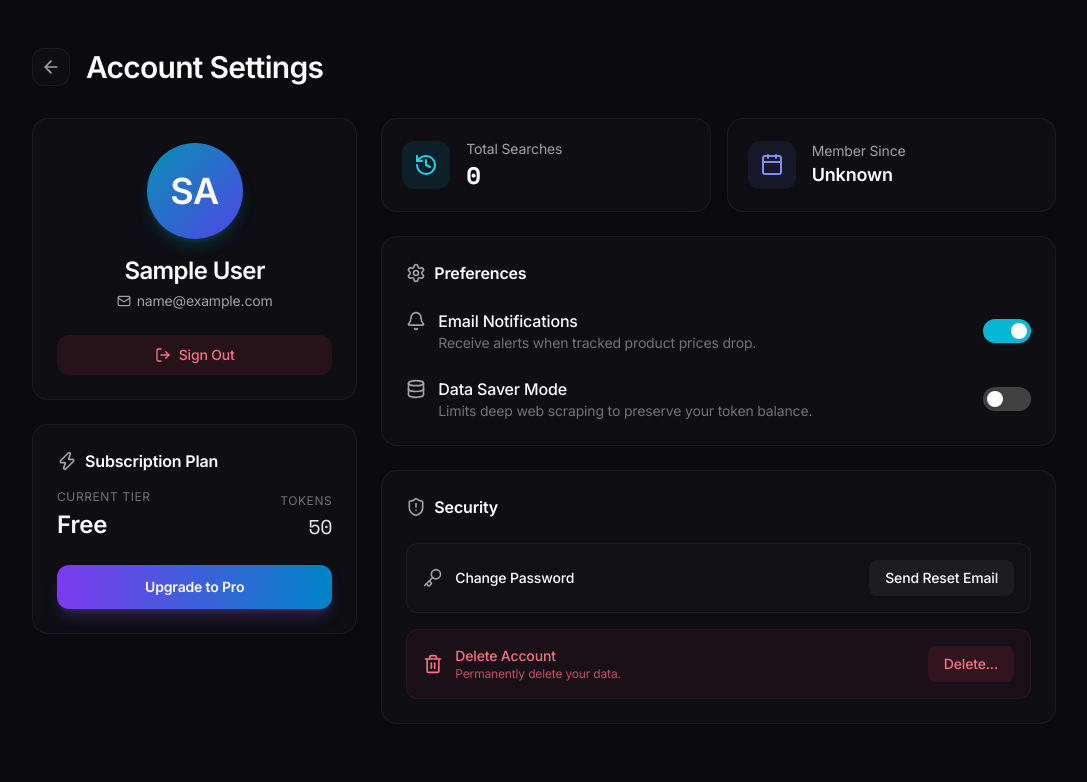
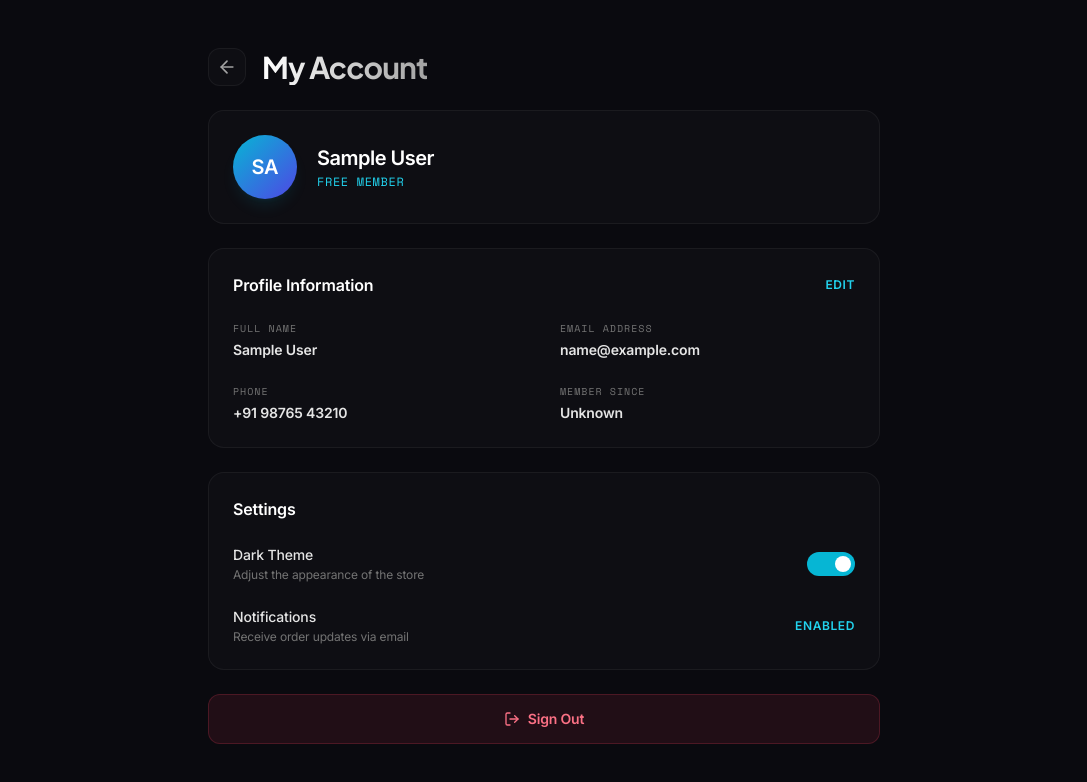
Before and after one commit to PanthilPatel/SEAMAS-COPY-for-verification, a React (Vite) app in the folder frontend/: page /profile in a window 1280 px wide. Shown: the top 782 px of the page, without its empty margins (96-1183 px from the left). Built offline with nearby package versions, Linux system fonts and the light colour scheme; no server answers; the database is empty; sample sign-in values are in the browser's storage.

Commit message:
Redesign ProfilePage to match NexusIQ layout and SEAMAS theme

```diff
--- a/frontend/src/pages/ProfilePage.jsx
+++ b/frontend/src/pages/ProfilePage.jsx
@@ -87,183 +87,114 @@ export default function ProfilePage() {
 
     return (
         <div className="min-h-screen bg-[#0a0a0f] text-white p-4 md:p-8 lg:p-12 overflow-y-auto">
-            <div className="max-w-5xl mx-auto">
+            <div className="max-w-2xl mx-auto space-y-6">
                 {/* Header */}
-                <div className="flex items-center gap-4 mb-8">
+                <div className="flex items-center gap-4 mb-6">
                     <button
                         onClick={() => navigate('/dashboard')}
                         className="p-2 rounded-xl bg-white/[0.02] border border-white/[0.05] text-neutral-400 hover:text-white hover:bg-white/[0.05] transition-colors"
                     >
                         <ArrowLeft className="w-5 h-5" />
                     </button>
-                    <h1 className="text-3xl font-bold tracking-tight">Account Settings</h1>
+                    <h1 className="text-3xl font-black tracking-tight font-display bg-clip-text text-transparent bg-gradient-to-r from-white to-neutral-400">My Account</h1>
                 </div>
 
-                <div className="grid grid-cols-1 lg:grid-cols-3 gap-6">
-                    {/* Left Column (Profile & Subscription) */}
-                    <div className="space-y-6 lg:col-span-1">
+                {/* Profile Summary Card */}
+                <div className="bg-white/[0.02] border border-white/[0.05] rounded-2xl p-6 flex items-center gap-5">
+                    <div className="w-16 h-16 rounded-full bg-gradient-to-br from-cyan-500 to-indigo-600 flex items-center justify-center text-xl font-bold shadow-lg shadow-cyan-500/10">
+                        {userSession.name?.slice(0, 2).toUpperCase() || 'GU'}
+                    </div>
+                    <div className="text-left">
+                        <h2 className="text-xl font-bold tracking-tight text-white">
+                            {userSession.name || 'Guest User'}
+                        </h2>
+                        <p className="text-xs text-cyan-400 font-mono mt-0.5 uppercase tracking-wider">
+                            {isPro ? 'Pro Member' : 'Free Member'}
+                        </p>
+                    </div>
+                </div>
 
-                        {/* Profile Card */}
-                        <div className="bg-white/[0.02] border border-white/[0.05] rounded-2xl p-6">
-                            <div className="flex flex-col items-center text-center">
-                                <div className="w-24 h-24 rounded-full bg-gradient-to-br from-cyan-600 to-indigo-600 flex items-center justify-center mb-4 text-4xl font-bold shadow-lg shadow-cyan-500/20">
-                                    {userSession.name?.slice(0, 2).toUpperCase() || 'GU'}
-                                </div>
-                                <h2 className="text-2xl font-bold tracking-tight">
-                                    {userSession.name || 'Guest User'}
-                                </h2>
-                                <p className="text-neutral-400 text-sm mt-1 mb-6 flex items-center gap-1.5 justify-center">
-                                    <Mail className="w-3.5 h-3.5" /> {userSession.email || 'No email provided'}
-                                </p>
-                                <button
-                                    onClick={handleLogout}
-                                    className="w-full py-2.5 rounded-xl font-medium text-sm bg-rose-500/10 text-rose-400 hover:bg-rose-500/20 transition-colors flex items-center justify-center gap-2"
-                                >
-                                    <LogOut className="w-4 h-4" /> Sign Out
-                                </button>
+                {/* Profile Information Card */}
+                <div className="bg-white/[0.02] border border-white/[0.05] rounded-2xl p-6">
+                    <div className="flex justify-between items-center mb-6">
+                        <h3 className="text-base font-bold text-white">Profile Information</h3>
+                        <button
+                            onClick={() => alert("Profile editing is disabled in demo mode. Please contact admin@seamas.com.")}
+                            className="text-cyan-400 hover:text-cyan-300 text-xs font-semibold uppercase tracking-wider transition-colors"
+                        >
+                            Edit
+                        </button>
+                    </div>
+
+                    <div className="grid grid-cols-1 md:grid-cols-2 gap-y-6 gap-x-8 text-left">
+                        <div>
+                            <div className="text-[10px] text-neutral-500 uppercase tracking-widest font-mono">Full Name</div>
+                            <div className="text-sm font-semibold text-neutral-200 mt-1">
+                                {userSession.name || 'N/A'}
                             </div>
                         </div>
 
-                        {/* Subscription Card */}
-                        <div className="bg-white/[0.02] border border-white/[0.05] rounded-2xl p-6 relative overflow-hidden">
-                            {isPro && <div className="absolute inset-0 bg-violet-500/5 pointer-events-none" />}
-                            <div className="flex items-center gap-2 mb-4">
-                                <Zap className={`w-5 h-5 ${isPro ? 'text-violet-400' : 'text-neutral-400'}`} />
-                                <h3 className="font-semibold">Subscription Plan</h3>
-                            </div>
-
-                            <div className="flex items-end justify-between mb-6">
-                                <div>
-                                    <div className="text-xs text-neutral-500 uppercase tracking-wider mb-1">Current Tier</div>
-                                    <div className={`text-2xl font-black ${isPro ? 'text-transparent bg-clip-text bg-gradient-to-r from-violet-400 to-cyan-400' : 'text-white'}`}>
-                                        {userSession.tier || 'Free'}
-                                    </div>
-                                </div>
-                                <div className="text-right">
-                                    <div className="text-xs text-neutral-500 uppercase tracking-wider mb-1">Tokens</div>
-                                    <div className="text-xl font-mono text-neutral-200">{currentCredits.toLocaleString()}</div>
-                                </div>
-                            </div>
-
-                            {!isPro && !userSession.isGuest && (
-                                <button
-                                    onClick={() => setSubModalOpen(true)}
-                                    className="w-full py-3 rounded-xl font-bold text-sm bg-gradient-to-r from-violet-600 to-sky-600 hover:from-violet-500 hover:to-sky-500 transition-all text-white shadow-lg shadow-violet-500/25"
-                                >
-                                    Upgrade to Pro
-                                </button>
-                            )}
-                        </div>
-                    </div>
-
-                    {/* Right Column (Stats, Prefs, Security) */}
-                    <div className="space-y-6 lg:col-span-2">
-
-                        {/* Stats Grid */}
-                        <div className="grid grid-cols-2 gap-4">
-                            <div className="bg-white/[0.02] border border-white/[0.05] rounded-2xl p-5 flex items-center gap-4">
-                                <div className="w-12 h-12 rounded-xl bg-cyan-500/10 flex items-center justify-center shrink-0">
-                                    <History className="w-6 h-6 text-cyan-400" />
-                                </div>
-                                <div>
-                                    <div className="text-neutral-400 text-sm">Total Searches</div>
-                                    <div className="text-2xl font-bold font-mono">{stats.totalSearches}</div>
-                                </div>
-                            </div>
-                            <div className="bg-white/[0.02] border border-white/[0.05] rounded-2xl p-5 flex items-center gap-4">
-                                <div className="w-12 h-12 rounded-xl bg-indigo-500/10 flex items-center justify-center shrink-0">
-                                    <Calendar className="w-6 h-6 text-indigo-400" />
-                                </div>
-                                <div>
-                                    <div className="text-neutral-400 text-sm">Member Since</div>
-                                    <div className="text-lg font-bold">{stats.joinDate || 'N/A'}</div>
-                                </div>
+                        <div>
+                            <div className="text-[10px] text-neutral-500 uppercase tracking-widest font-mono">Email Address</div>
+                            <div className="text-sm font-semibold text-neutral-200 mt-1">
+                                {userSession.email || 'N/A'}
                             </div>
                         </div>
 
-                        {/* Preferences */}
-                        <div className="bg-white/[0.02] border border-white/[0.05] rounded-2xl p-6">
-                            <div className="flex items-center gap-2 mb-6">
-                                <Settings className="w-5 h-5 text-neutral-400" />
-                                <h3 className="font-semibold">Preferences</h3>
-                            </div>
-
-                            <div className="space-y-6">
-                                <div className="flex items-center justify-between">
-                                    <div className="flex items-start gap-3">
-                                        <Bell className="w-5 h-5 text-neutral-400 mt-0.5" />
-                                        <div>
-                                            <div className="font-medium">Email Notifications</div>
-                                            <div className="text-sm text-neutral-500">Receive alerts when tracked product prices drop.</div>
-                                        </div>
-                                    </div>
-                                    <button
-                                        onClick={() => toggleSetting('emailAlerts')}
-                                        className={`w-12 h-6 rounded-full p-1 transition-colors ${settings.emailAlerts ? 'bg-cyan-500' : 'bg-neutral-700'}`}
-                                    >
-                                        <div className={`w-4 h-4 rounded-full bg-white transition-transform ${settings.emailAlerts ? 'translate-x-6' : 'translate-x-0'}`} />
-                                    </button>
-                                </div>
-
-                                <div className="flex items-center justify-between">
-                                    <div className="flex items-start gap-3">
-                                        <Database className="w-5 h-5 text-neutral-400 mt-0.5" />
-                                        <div>
-                                            <div className="font-medium">Data Saver Mode</div>
-                                            <div className="text-sm text-neutral-500">Limits deep web scraping to preserve your token balance.</div>
-                                        </div>
-                                    </div>
-                                    <button
-                                        onClick={() => toggleSetting('dataSaver')}
-                                        className={`w-12 h-6 rounded-full p-1 transition-colors ${settings.dataSaver ? 'bg-cyan-500' : 'bg-neutral-700'}`}
-                                    >
-                                        <div className={`w-4 h-4 rounded-full bg-white transition-transform ${settings.dataSaver ? 'translate-x-6' : 'translate-x-0'}`} />
-                                    </button>
-                                </div>
+                        <div>
+                            <div className="text-[10px] text-neutral-500 uppercase tracking-widest font-mono">Phone</div>
+                            <div className="text-sm font-semibold text-neutral-200 mt-1">
+                                {userSession.phone || '+91 98765 43210'}
                             </div>
                         </div>
 
-                        {/* Security & Danger Zone */}
-                        <div className="bg-white/[0.02] border border-white/[0.05] rounded-2xl p-6">
-                            <div className="flex items-center gap-2 mb-6">
-                                <ShieldAlert className="w-5 h-5 text-neutral-400" />
-                                <h3 className="font-semibold">Security</h3>
-                            </div>
-
-                            <div className="space-y-4">
-                                <div className="flex items-center justify-between p-4 rounded-xl bg-white/[0.01] border border-white/[0.05]">
-                                    <div className="flex items-center gap-3">
-                                        <Key className="w-5 h-5 text-neutral-400" />
-                                        <div className="font-medium text-sm">Change Password</div>
-                                    </div>
-                                    <button
-                                        onClick={handleResetPassword}
-                                        className="px-4 py-2 rounded-lg bg-white/[0.05] hover:bg-white/[0.1] transition-colors text-sm font-medium"
-                                    >
-                                        Send Reset Email
-                                    </button>
-                                </div>
-
-                                <div className="flex items-center justify-between p-4 rounded-xl bg-rose-500/5 border border-rose-500/10">
-                                    <div className="flex items-center gap-3">
-                                        <Trash2 className="w-5 h-5 text-rose-400" />
-                                        <div>
-                                            <div className="font-medium text-sm text-rose-400">Delete Account</div>
-                                            <div className="text-xs text-rose-400/70">Permanently delete your data.</div>
-                                        </div>
-                                    </div>
-                                    <button
-                                        onClick={handleDeleteAccount}
-                                        className="px-4 py-2 rounded-lg bg-rose-500/10 hover:bg-rose-500/20 text-rose-400 transition-colors text-sm font-medium"
-                                    >
-                                        Delete...
-                                    </button>
-                                </div>
+                        <div>
+                            <div className="text-[10px] text-neutral-500 uppercase tracking-widest font-mono">Member Since</div>
+                            <div className="text-sm font-semibold text-neutral-200 mt-1">
+                                {stats.joinDate || 'N/A'}
                             </div>
                         </div>
-
                     </div>
                 </div>
+
+                {/* Settings Card */}
+                <div className="bg-white/[0.02] border border-white/[0.05] rounded-2xl p-6 space-y-6">
+                    <h3 className="text-base font-bold text-white text-left">Settings</h3>
+
+                    <div className="flex items-center justify-between">
+                        <div className="text-left">
+                            <div className="font-medium text-sm text-neutral-200">Dark Theme</div>
+                            <div className="text-xs text-neutral-500 mt-0.5">Adjust the appearance of the store</div>
+                        </div>
+                        <button
+                            onClick={() => toggleSetting('dataSaver')}
+                            className="w-12 h-6 rounded-full p-1 bg-cyan-500 transition-colors"
+                        >
+                            <div className="w-4 h-4 rounded-full bg-white translate-x-6 transition-transform" />
+                        </button>
+                    </div>
+
+                    <div className="flex items-center justify-between">
+                        <div className="text-left">
+                            <div className="font-medium text-sm text-neutral-200">Notifications</div>
+                            <div className="text-xs text-neutral-500 mt-0.5">Receive order updates via email</div>
+                        </div>
+                        <button
+                            onClick={() => toggleSetting('emailAlerts')}
+                            className="text-cyan-400 hover:text-cyan-300 text-xs font-semibold uppercase tracking-wider transition-colors"
+                        >
+                            {settings.emailAlerts ? 'Enabled' : 'Disabled'}
+                        </button>
+                    </div>
+                </div>
+
+                {/* Sign Out Button */}
+                <button
+                    onClick={handleLogout}
+                    className="w-full py-3.5 rounded-xl font-bold text-sm bg-rose-500/10 hover:bg-rose-500/20 text-rose-400 border border-rose-500/20 hover:border-rose-500/30 transition-all flex items-center justify-center gap-2"
+                >
+                    <LogOut className="w-4 h-4" /> Sign Out
+                </button>
             </div>
 
             <SubscriptionModal isOpen={subModalOpen} onClose={() => setSubModalOpen(false)} userSession={userSession} />
```
